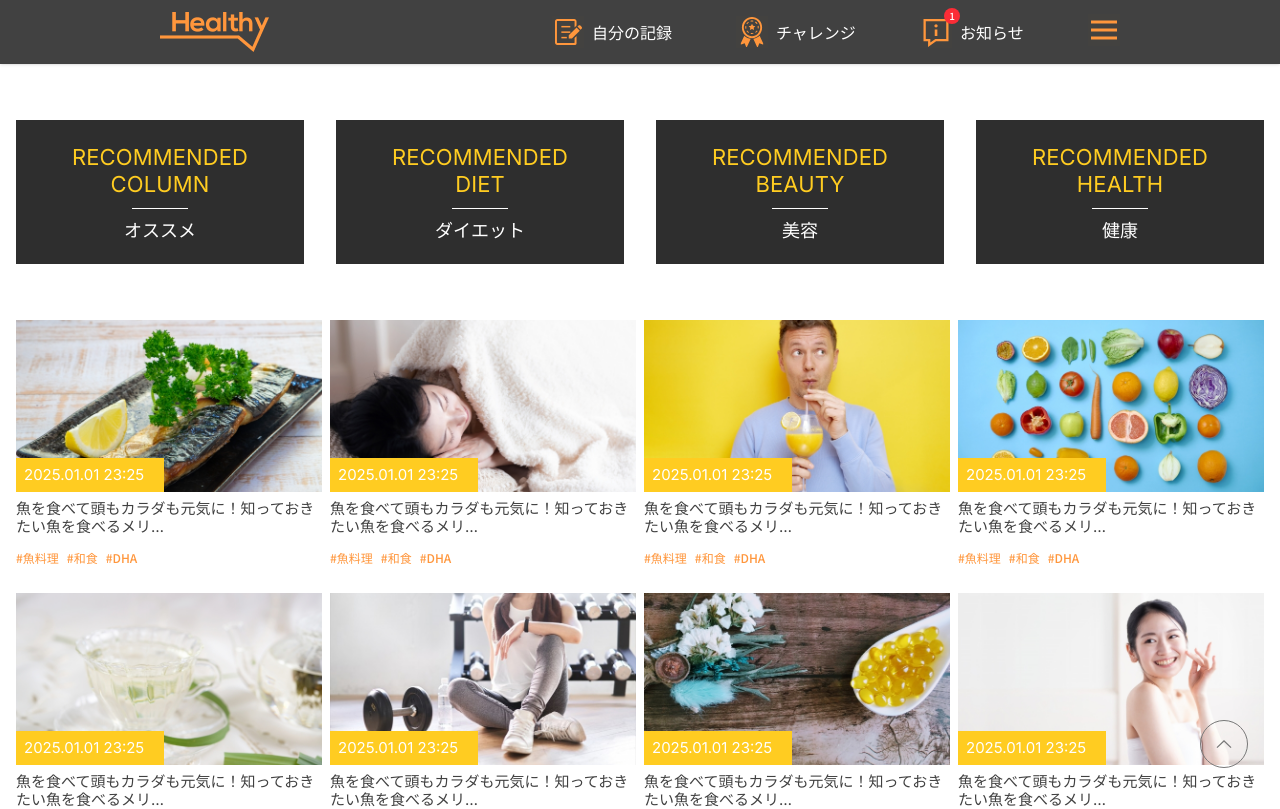
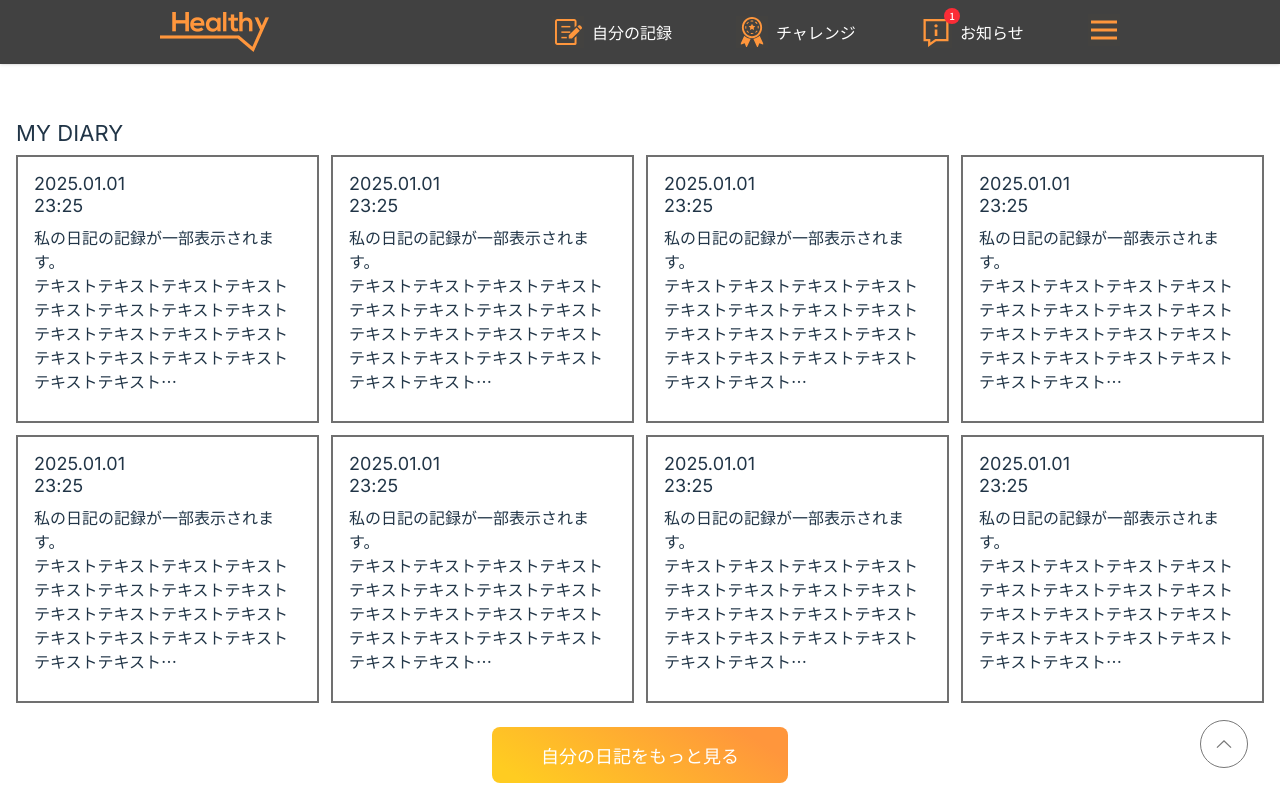
Before and after one commit to to-long/test-code-arent, a React (Vite) app: page /my-record in a window 1280 px wide. Shown: the top 809 px of the page. Built offline with nearby package versions, Linux system fonts and the light colour scheme.

Commit message:
add my diary

```diff
--- a/src/features/column/components/Column/index.tsx
+++ b/src/features/column/components/Column/index.tsx
@@ -69,12 +69,12 @@ export const Column = () => {
             style={{ backgroundImage: `url(${item.image})` }}
           >
             <div className="absolute bottom-0 left-0 bg-(--color-primary-300) pl-2 py-2 pr-5 inline-block">
-              <h4 className="text-white text-base">
+              <h5 className="text-white text-base">
                 {dayjs(item.date).format("YYYY.MM.DD  HH:mm")}
-              </h4>
+              </h5>
             </div>
           </div>
-          <h4 className="text-(--color-dark-500) mt-2">{item.title}</h4>
+          <h5 className="text-(--color-dark-500) mt-2">{item.title}</h5>
           <div className="flex flex-wrap gap-2 mt-2 mb-4">
             {item.tags.map((tag) => (
               <Link key={tag} to={`/column?tag=${tag}`}>
--- a/src/features/home/components/Records/index.tsx
+++ b/src/features/home/components/Records/index.tsx
@@ -61,9 +61,9 @@ export const Records = () => {
           >
             <div className="pt-[100%]"></div>
             <div className="absolute bottom-0 left-0 bg-(--color-primary-300) pl-2 py-2 pr-5 inline-block">
-              <h4 className="text-white text-base">
+              <h5 className="text-white text-base">
                 {`${dayjs(record.date).format("MM.DD")}.${record.type} `}
-              </h4>
+              </h5>
             </div>
           </div>
         </div>
--- /dev/null
+++ b/src/features/my-record/MyDiary/index.tsx
@@ -0,0 +1,77 @@
+/** biome-ignore-all lint/security/noDangerouslySetInnerHtml: break line */
+
+import dayjs from "dayjs";
+
+export const MyDiary = () => {
+  const myDiaryItems = [
+    {
+      id: 1,
+      date: "2025-01-01 23:25",
+      content:
+        "私の日記の記録が一部表示されます。<br/> テキストテキストテキストテキストテキストテキストテキストテキストテキストテキストテキストテキストテキストテキストテキストテキストテキストテキスト…",
+    },
+    {
+      id: 2,
+      date: "2025-01-01 23:25",
+      content:
+        "私の日記の記録が一部表示されます。<br/> テキストテキストテキストテキストテキストテキストテキストテキストテキストテキストテキストテキストテキストテキストテキストテキストテキストテキスト…",
+    },
+    {
+      id: 3,
+      date: "2025-01-01 23:25",
+      content:
+        "私の日記の記録が一部表示されます。<br/> テキストテキストテキストテキストテキストテキストテキストテキストテキストテキストテキストテキストテキストテキストテキストテキストテキストテキスト…",
+    },
+    {
+      id: 4,
+      date: "2025-01-01 23:25",
+      content:
+        "私の日記の記録が一部表示されます。<br/> テキストテキストテキストテキストテキストテキストテキストテキストテキストテキストテキストテキストテキストテキストテキストテキストテキストテキスト…",
+    },
+    {
+      id: 5,
+      date: "2025-01-01 23:25",
+      content:
+        "私の日記の記録が一部表示されます。<br/> テキストテキストテキストテキストテキストテキストテキストテキストテキストテキストテキストテキストテキストテキストテキストテキストテキストテキスト…",
+    },
+    {
+      id: 6,
+      date: "2025-01-01 23:25",
+      content:
+        "私の日記の記録が一部表示されます。<br/> テキストテキストテキストテキストテキストテキストテキストテキストテキストテキストテキストテキストテキストテキストテキストテキストテキストテキスト…",
+    },
+    {
+      id: 7,
+      date: "2025-01-01 23:25",
+      content:
+        "私の日記の記録が一部表示されます。<br/> テキストテキストテキストテキストテキストテキストテキストテキストテキストテキストテキストテキストテキストテキストテキストテキストテキストテキスト…",
+    },
+    {
+      id: 8,
+      date: "2025-01-01 23:25",
+      content:
+        "私の日記の記録が一部表示されます。<br/> テキストテキストテキストテキストテキストテキストテキストテキストテキストテキストテキストテキストテキストテキストテキストテキストテキストテキスト…",
+    },
+  ];
+  return (
+    <div className="mt-[56px]">
+      <h2>MY DIARY</h2>
+      <div className="grid grid-cols-4 gap-3 mt-2">
+        {myDiaryItems.map((item) => (
+          <div key={item.id} className="col-span-1">
+            <div className="border-2  border-[#707070] p-4">
+              <h4>{dayjs(item.date).format("YYYY.MM.DD")}</h4>
+              <h4 className="text-[15px] leading-[18px]">
+                {dayjs(item.date).format("HH:mm")}
+              </h4>
+              <div
+                className="mt-2 mb-3"
+                dangerouslySetInnerHTML={{ __html: item.content }}
+              />
+            </div>
+          </div>
+        ))}
+      </div>
+    </div>
+  );
+};
--- a/src/index.css
+++ b/src/index.css
@@ -20,7 +20,7 @@
 
 
   color-scheme: light dark;
-  color: rgba(255, 255, 255, 0.87);
+  color: var(--color-dark-500);
   background-color: #ffffff;
 
   font-synthesis: none;
@@ -70,6 +70,12 @@ h3 {
 }
 
 h4 {
+  font-size: 18px;
+  line-height: 22px;
+  letter-spacing: 0.09px;
+}
+
+h5 {
   font-size: 15px;
   line-height: 18px;
 }
--- a/src/pages/Column.tsx
+++ b/src/pages/Column.tsx
@@ -1,8 +1,9 @@
 import type React from "react";
 import { CallToActionButton } from "@/components/CallToActionButton";
+import { Column } from "@/features/column/components/Column";
 import { Recommend } from "@/features/column/components/Recommend";
 
-export default function Column(): React.JSX.Element {
+export default function ColumnPage(): React.JSX.Element {
   return (
     <div className="min-h-screen">
       <div className="max-w-[1280px] mx-auto px-4">
--- a/src/pages/Home.tsx
+++ b/src/pages/Home.tsx
@@ -5,7 +5,7 @@ import { ComboMenu } from "@/features/home/components/ComboMenu";
 import { Records } from "@/features/home/components/Records";
 import WeightFatPercentageGraph from "@/features/home/components/WeightFatPercentageGraph";
 
-export default function Home(): React.JSX.Element {
+export default function HomePage(): React.JSX.Element {
   return (
     <div className="min-h-screen">
       <div className="grid grid-cols-12 gap-0">
--- a/src/pages/MyRecord.tsx
+++ b/src/pages/MyRecord.tsx
@@ -1,16 +1,14 @@
 import type React from "react";
 import { CallToActionButton } from "@/components/CallToActionButton";
-import { Column } from "@/features/column/components/Column";
-import { Recommend } from "@/features/column/components/Recommend";
+import { MyDiary } from "@/features/my-record/MyDiary";
 
-export default function MyRecord(): React.JSX.Element {
+export default function MyRecordPage(): React.JSX.Element {
   return (
     <div className="min-h-screen">
       <div className="max-w-[1280px] mx-auto px-4">
-        <Recommend />
-        <Column />
+        <MyDiary />
         <CallToActionButton className="mt-6 mb-16 mx-auto">
-          コラムをもっと見る
+          自分の日記をもっと見る
         </CallToActionButton>
       </div>
     </div>
```
